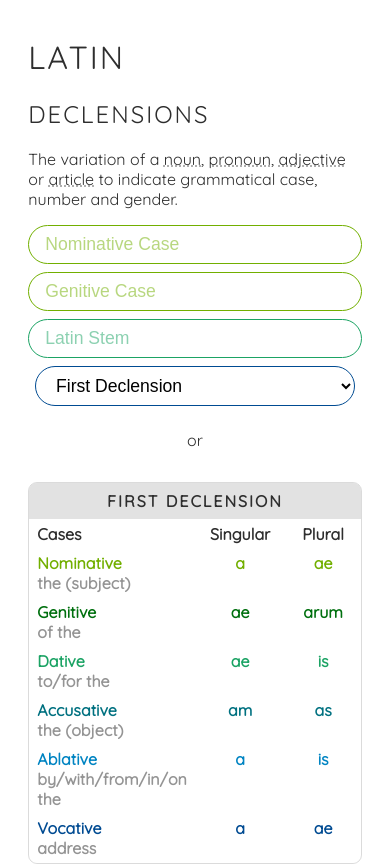
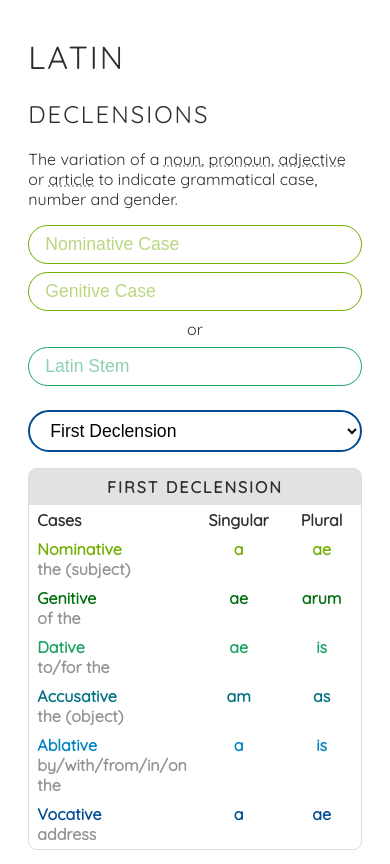
Before and after one commit to blinkous/latin, a React (Create React App) app: page / in a window 390 px wide. Shown: the top 864 px of the page. Built offline with nearby package versions, Linux system fonts and the light colour scheme.

Commit message:
adjusted mobile response and set a min width

```diff
--- a/src/components/styles/App.css
+++ b/src/components/styles/App.css
@@ -60,5 +60,6 @@
   #home {
     width: 95%;
     margin: auto;
+    min-width: 300px;
   }
 }
--- a/src/components/styles/DeclensionTable.css
+++ b/src/components/styles/DeclensionTable.css
@@ -104,6 +104,6 @@
   .case-column,
   .singular-column,
   .plural-column {
-    width: 10rem;
+    width: 30%;
   }
 }
--- a/src/components/styles/Decliner.css
+++ b/src/components/styles/Decliner.css
@@ -57,14 +57,15 @@
     display: flex;
     flex-direction: column;
   }
+
   .decliner-form p {
-    grid-row: 3;
-    order: 2;
+    margin: 0;
   }
-  .decliner-stem-word {
-    grid-row: 4;
-  }
+
   .decliner-declension-select {
-    grid-row: 5;
+    width: 100%;
+    margin-top: 1rem;
+    border-width: 2px;
+    min-width: unset;
   }
 }
```
